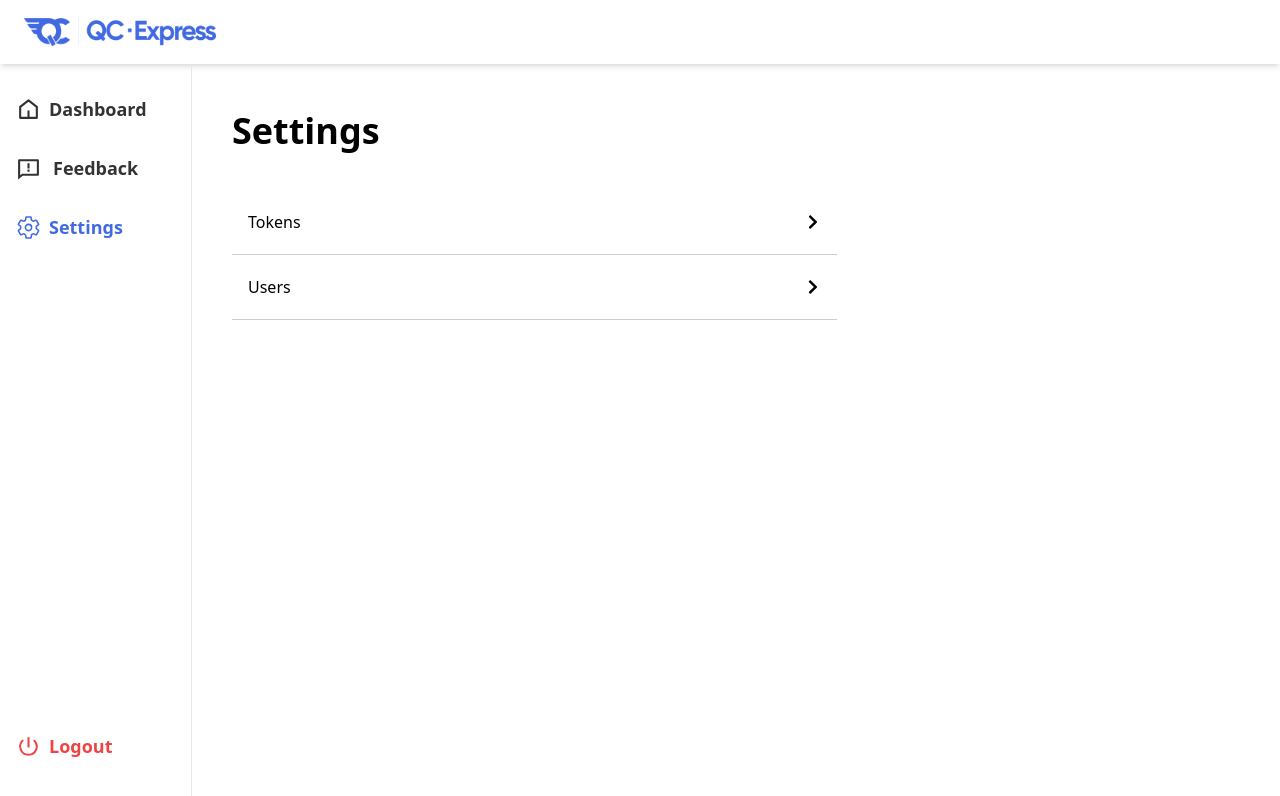
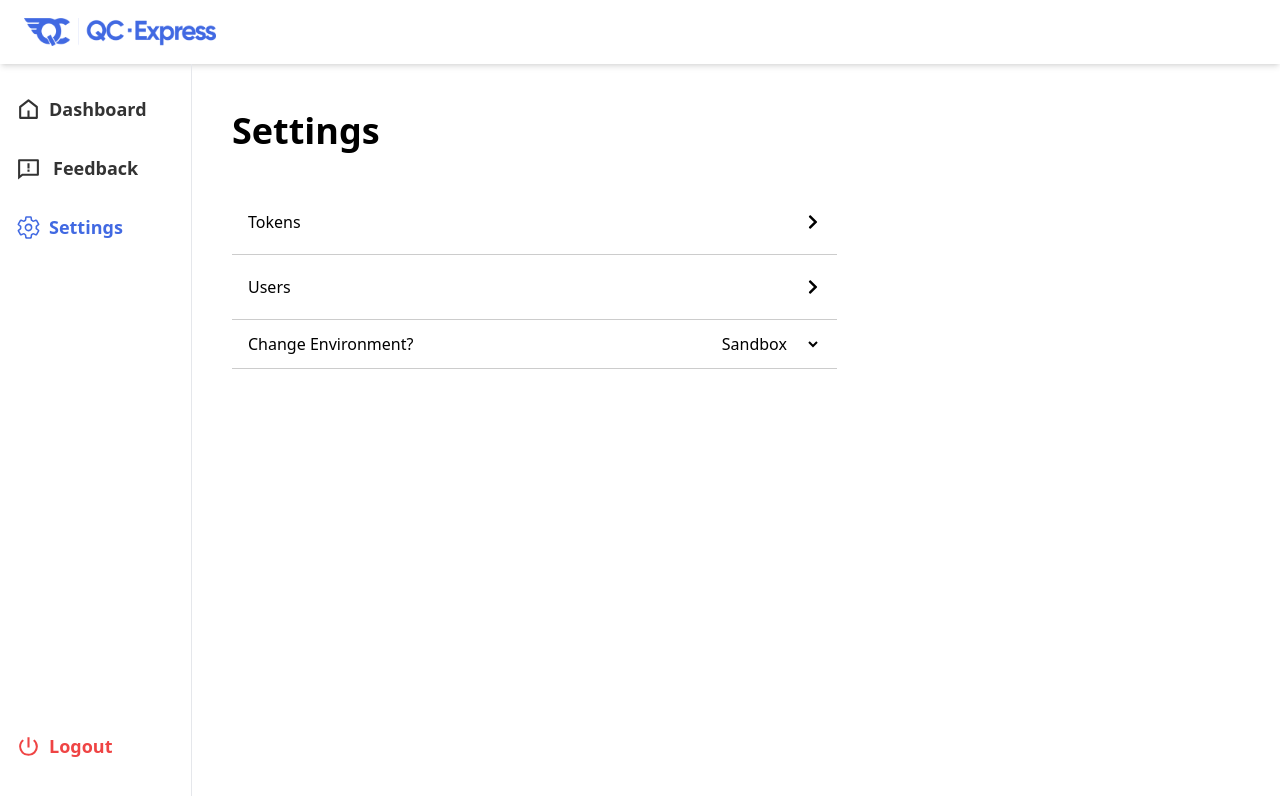
Before and after one commit to rahmlad-aramide/qc-express, a React (Vite) app: page /settings in a window 1280 px wide. Shown: the top 796 px of the page. Built offline with nearby package versions, Linux system fonts and the light colour scheme; sample sign-in values are in the browser's storage.

Commit message:
added environment to dashboard endpoints

```diff
--- a/src/components/navs/SideNav.tsx
+++ b/src/components/navs/SideNav.tsx
@@ -16,6 +16,8 @@ const SideNav: FC<SideNavProps> = ({ activeTab }) => {
     const token = sessionStorage.getItem("accessToken");
     if (token) {
       sessionStorage.removeItem("accessToken");
+      sessionStorage.removeItem("user");
+      sessionStorage.removeItem("environment");
     }
     inform("Logging out...")
     setTimeout(()=> {
--- a/src/contexts/ModalContext.tsx
+++ b/src/contexts/ModalContext.tsx
@@ -18,6 +18,7 @@ interface DownloadModalProps {
     delivery_to: string;
     date: string;
     user_email: string;
+    environment: string;
   };
   const initialFilterValues: InitialFilterValues = {
     count_value: 1,
@@ -26,6 +27,7 @@ interface DownloadModalProps {
     delivery_to: "",
     date: "",
     user_email: "",
+    environment: "",
   };
 
 const initialValues:DownloadModalProps = {
--- a/src/pages/Dashboard/Dashboard.tsx
+++ b/src/pages/Dashboard/Dashboard.tsx
@@ -34,6 +34,12 @@ const Dashboard = () => {
   const [errMessage, setErrMessage] = useState("");
   const [currentMorePage, setCurrentMorePage] = useState(1);
 
+  const environment = sessionStorage.getItem("environment");
+
+  if (environment === null) {
+    sessionStorage.setItem("environment", "sandbox");
+  }
+
   const cardData = [
     { name: "Bookings Count", value: resData?.bookingCount },
     { name: "States Count", value: resData?.stateCount.length },
@@ -46,7 +52,7 @@ const Dashboard = () => {
   ];
 
   const fetchData = async () => {
-    const response = await axiosCalls("/business_admin/kpis", "GET");
+    const response = await axiosCalls(`/business_admin/kpis?environment=${environment}`, "GET");
     setResData(response?.data);
     setErrMessage(response?.err);
     setIsLoading(false);
--- a/src/pages/settings/index.tsx
+++ b/src/pages/settings/index.tsx
@@ -10,14 +10,40 @@ const url = String(import.meta.env.VITE_APP_API_URL);
 const Settings = () => {
   const [loading, setLoading] = useState(false);
   const access_token = sessionStorage
-  .getItem("access_token")
-  ?.replace(/["']/g, "");
+    .getItem("access_token")
+    ?.replace(/["']/g, "");
   const storedUserString = sessionStorage.getItem("user");
   let access_tier;
+  let environment;
   if (storedUserString !== null) {
     const storedUserObject = JSON.parse(storedUserString);
     access_tier = storedUserObject.access_tier;
   }
+
+  const environmentString = sessionStorage.getItem("environment");
+
+  if (environmentString === null) {
+    sessionStorage.setItem("environment", "sandbox");
+  } else {
+    environment = environmentString;
+  }
+
+  const updateEnvironment = (value: string) => {
+    sessionStorage.setItem("environment", value);
+    environment = value;
+    toast.success("Environment changed!", {
+      position: "top-center",
+      autoClose: 500,
+      hideProgressBar: true,
+      closeOnClick: true,
+      pauseOnHover: false,
+      draggable: true,
+      progress: undefined,
+    });
+    setTimeout(() => {
+      window.location.reload();
+    }, 1000);
+  };
 
   const clearSandboxData = () => {
     setLoading(true);
@@ -32,7 +58,7 @@ const Settings = () => {
       .then((data) => {
         if (data.success) {
           setLoading(false);
-          toast.success("Sandbox cleared suucessfully!", {
+          toast.success("Sandbox cleared successfully!", {
             position: "top-center",
             autoClose: 500,
             hideProgressBar: true,
@@ -57,7 +83,7 @@ const Settings = () => {
           });
         }
       });
-  }
+  };
 
   const items = [
     { id: 1, name: "Tokens", path: "/settings/reveal-tokens" },
@@ -82,8 +108,24 @@ const Settings = () => {
             </NavLink>
           </div>
         ))}
+
+        <div className="flex items-center justify-between px-4 py-3 border-b border-[#ccc] hover:bg-[#f1f1f1]">
+          <p>Change Environment?</p>
+          <select
+            className="bg-inherit outline-none border-none"
+            value={environment}
+            onChange={(e) => updateEnvironment(e.target.value)}
+          >
+            <option value="sandbox">Sandbox</option>
+            <option value="production">Production</option>
+          </select>
+        </div>
+
         {access_tier === "1" && (
-          <div onClick={clearSandboxData} className="flex justify-between items-center text-red-500 cursor-pointer px-4 py-3 hover:bg-[#f1f1f1]">
+          <div
+            onClick={clearSandboxData}
+            className="flex justify-between items-center text-red-500 cursor-pointer px-4 py-3 hover:bg-[#f1f1f1]"
+          >
             <p>Clear Sandbox Data</p>
             {loading && <Loader />}
           </div>
```
